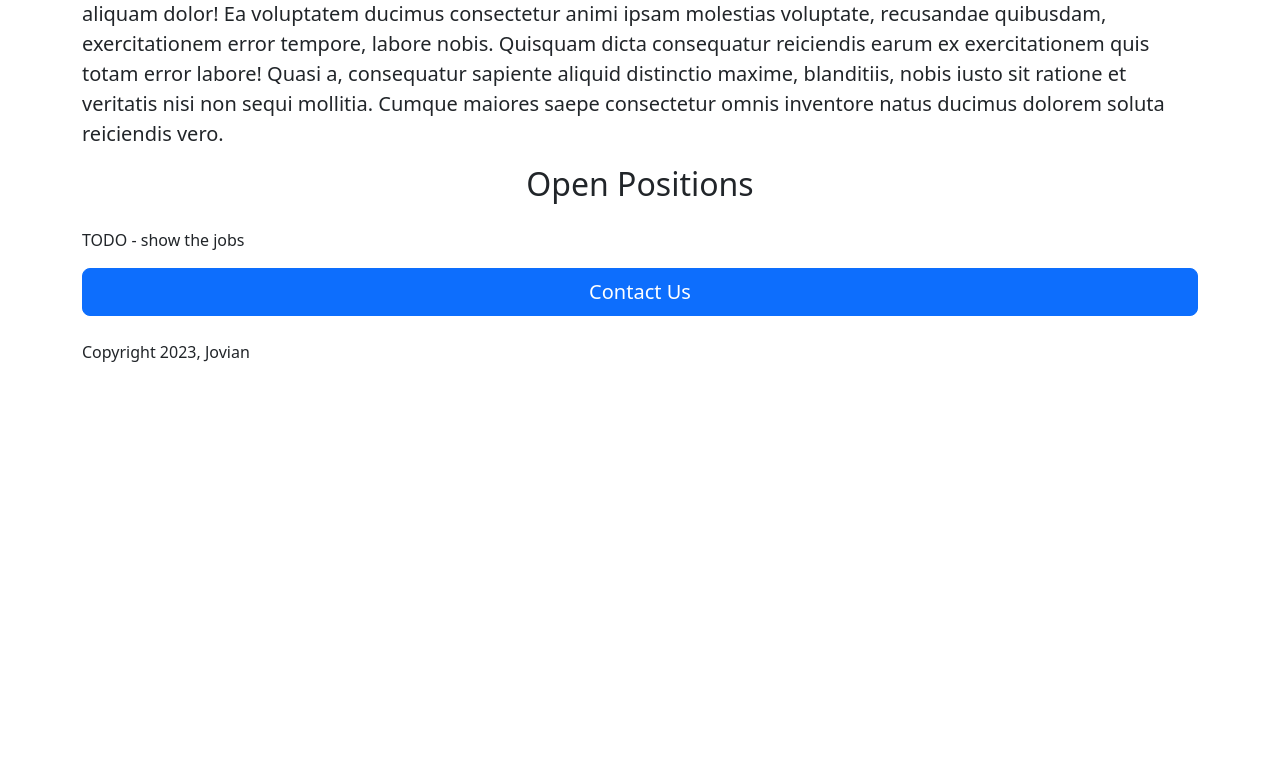
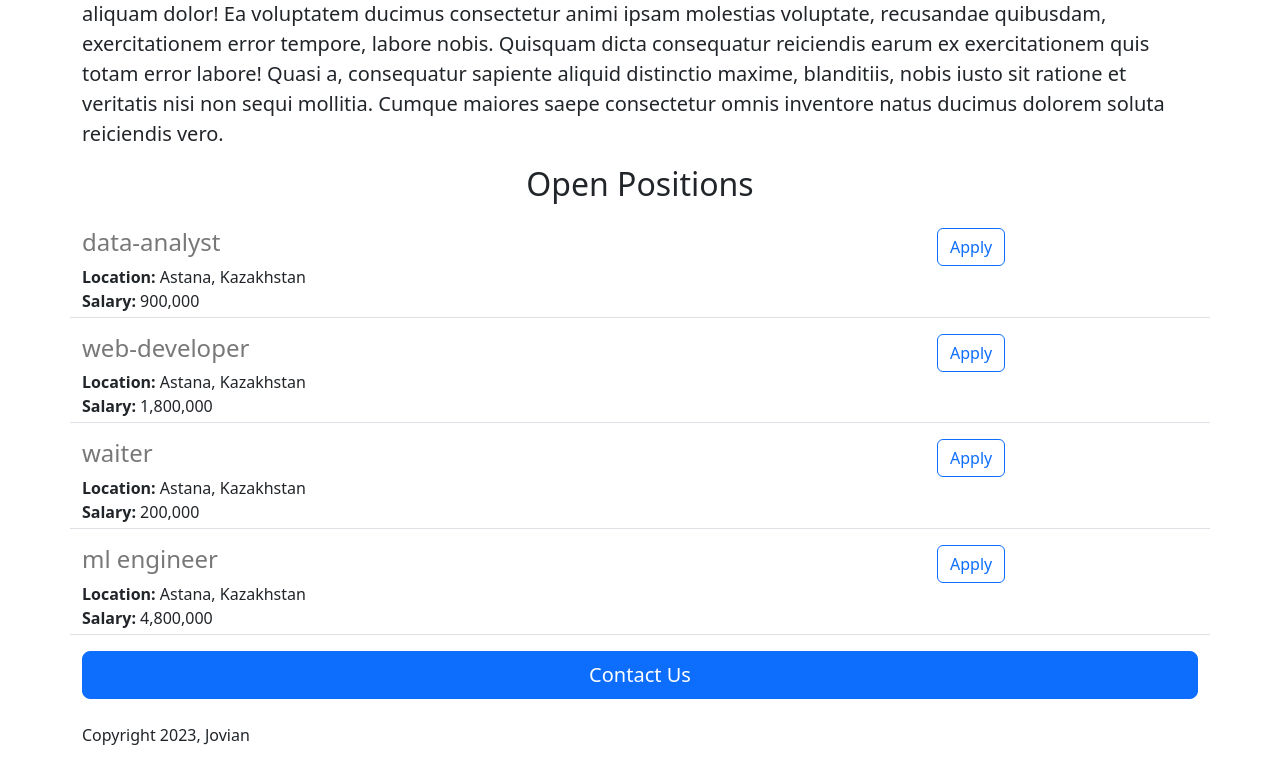
Before and after one commit to romAYAYA/flask-careers-app, a Flask app: page / in a window 1280 px wide. Shown: the part 791-1554 px from the top of the page. Before the commit the page ends 1153 px from the top, so only its background shows below. Run offline with Flask 3, Linux system fonts and the light colour scheme.

Commit message:
job items created and display

```diff
--- a/main.py
+++ b/main.py
@@ -2,13 +2,37 @@
 
 app = Flask(__name__)
 
+JOBS = [
+    {
+        'id': 1,
+        'title': 'data-analyst',
+        'location': 'Astana, Kazakhstan',
+        'salary': '900,000'
+    },
+    {
+        'id': 2,
+        'title': 'web-developer',
+        'location': 'Astana, Kazakhstan',
+        'salary': '1,800,000'
+    },
+    {
+        'id': 3,
+        'title': 'waiter',
+        'location': 'Astana, Kazakhstan',
+        'salary': '200,000'
+    },
+    {
+        'id': 4,
+        'title': 'ml engineer',
+        'location': 'Astana, Kazakhstan',
+        'salary': '4,800,000'
+    },
+]
 
 @app.route('/')
 def hello_world():
-    return render_template('home.html')
+    return render_template('home.html', jobs=JOBS, company_name='Jovian')
 
 
 if __name__ == '__main__':
     app.run(host='0.0.0.0', debug=True)
-
-# 1:08
--- a/templates/home.html
+++ b/templates/home.html
@@ -1,12 +1,12 @@
 <!DOCTYPE html>
 <html lang="en">
 <head>
-    <meta charset="UTF-8" />
+    <meta charset="UTF-8"/>
     <meta
             name="viewport"
             content="width=device-width, user-scalable=no, initial-scale=1.0, maximum-scale=1.0, minimum-scale=1.0"
     />
-    <meta http-equiv="X-UA-Compatible" content="ie=edge" />
+    <meta http-equiv="X-UA-Compatible" content="ie=edge"/>
     <link
             href="https://cdn.jsdelivr.net/npm/bootstrap@5.3.2/dist/css/bootstrap.min.css"
             rel="stylesheet"
@@ -20,7 +20,7 @@
             object-fit: cover;
         }
     </style>
-    <title>Jovian careers</title>
+    <title> {{company_name}} Careers</title>
 </head>
 <body>
 <div class="container">
@@ -52,7 +52,11 @@
     </p>
 
     <h2 class="text-center mt-2 mb-4">Open Positions</h2>
-      <p>TODO - show the jobs</p>
+    <div>
+        {% for job in jobs %}
+        {% include 'job-item.html' %}
+        {% endfor %}
+    </div>
 
     <div class="d-flex flex-column justify-content-center">
         <button class="btn btn-primary btn-lg">Contact Us</button>
--- /dev/null
+++ b/templates/job-item.html
@@ -0,0 +1,18 @@
+<div class="border-bottom row" style="margin-bottom: 16px; padding-bottom: 4px">
+    <div class="col-9">
+        <h4 style="color:rgb(120, 120, 120); margin-bottom: 8px">
+            {{ job['title'] }}
+        </h4>
+        <div>
+            <b>Location:</b> {{ job['location'] }}
+        </div>
+        {% if 'salary' in job %}
+        <div>
+            <b>Salary:</b> {{ job['salary'] }}
+        </div>
+        {% endif %}
+    </div>
+    <div class="col-3">
+        <button type="button" class="btn btn-outline-primary">Apply</button>
+    </div>
+</div>
```
Lines whose indentation alone changed are shown as unchanged.
